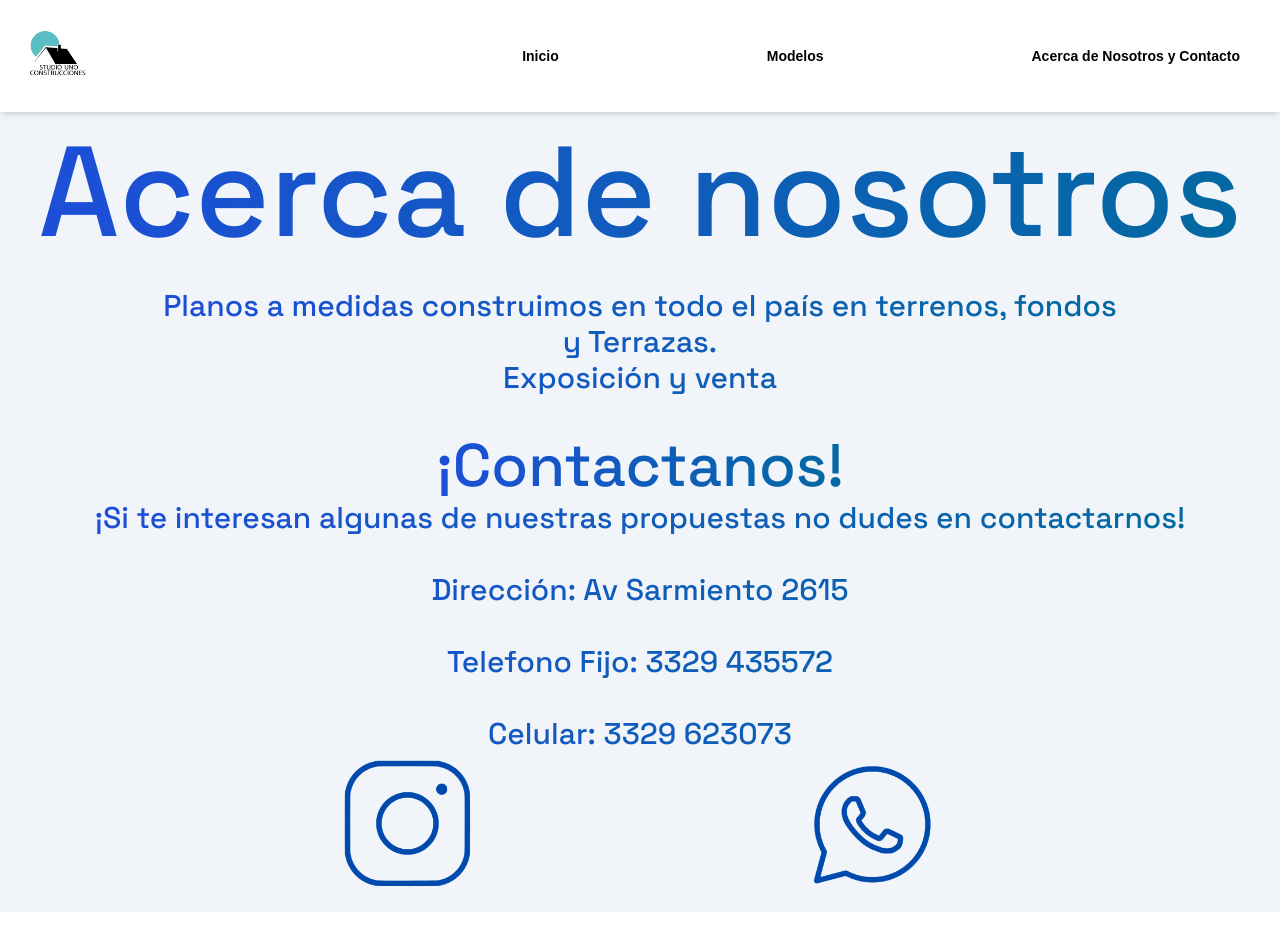
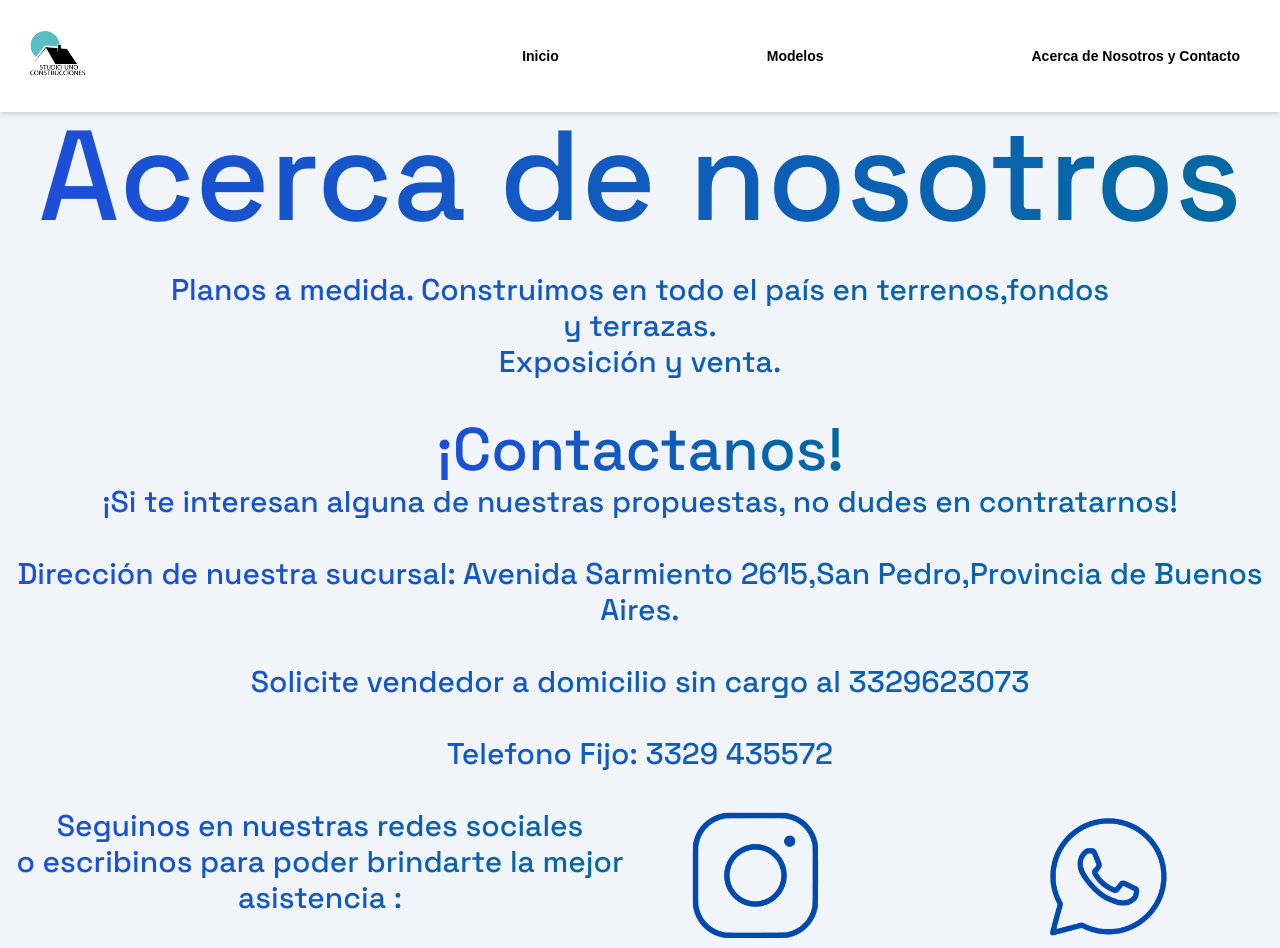
Before and after one commit to Gonza-Butafuoco/Studio-Uno-Construcciones, a React (Create React App) app: page /Aboutus in a window 1280 px wide. Before the commit the page ends 912 px from the top, so only its background shows below. Built offline with nearby package versions, Linux system fonts and the light colour scheme.

Commit message:
Correcion de visuales

```diff
--- a/src/components/organisms/Modelscontainer.jsx
+++ b/src/components/organisms/Modelscontainer.jsx
@@ -28,7 +28,7 @@ export const Modelscontainer = () => {
   ];
 
   return (
-    <div className="container mx-auto grid grid-cols-1   lg:grid-cols-3 gap-4 justify-center">
+    <div className="container mx-auto grid grid-cols-1 lg:grid-cols-3 gap-4 justify-center">
       {modelos.map((modelo, index) => (
         <Link key={index} to={`/model/${modelo.titulo}`}>
           <Model
--- a/src/components/pages/AboutUs.jsx
+++ b/src/components/pages/AboutUs.jsx
@@ -1,41 +1,73 @@
 import React from "react";
 import "../pages/animaciones.css";
-import instagram from "../Resources/Instagram.png"
-import whatsapp from "../Resources/Whatsapp.png"
+import instagram from "../Resources/Instagram.png";
+import whatsapp from "../Resources/Whatsapp.png";
 
 export const AboutUs = () => {
   return (
-    <div className="w-full h-screen bg-slate-100 bg-cover bg-fixed overflow-hidden">
-      <div className="flex flex-col items-center justify-center h-full text-white px-2 md:px-0">
+    <div className="w-full  bg-slate-100  min-h-screen h-full overflow-hidden">
+      <div className="w-full h-full bg-slate-100 bg-cover overflow-hidden">
+        <div className="flex flex-col items-center justify-center h-full  px-2 md:px-0 md:overflow-y-hidden">
           <h1 className="font-space-grotesk text-5xl md:text-9xl bg-gradient-to-r text-transparent from-blue-700  to-sky-700 bg-clip-text mb-8 text-center tracking-in-expand">
             Acerca de nosotros
           </h1>
           <p className="font-space-grotesk text-xl  md:text-3xl md:mx-40 text-center bg-gradient-to-r text-transparent from-blue-700 to-sky-700 bg-clip-text tracking-in-expand ">
-          Planos a medidas construimos en todo el país en terrenos, fondos y
-          Terrazas. <br />
-          Exposición y venta
+            Planos a medida. Construimos en todo el país en terrenos,fondos y
+            terrazas.
+            <br />
+            Exposición y venta.
           </p>
           <h2 className="font-space-grotesk text-3xl md:text-6xl bg-gradient-to-r text-transparent from-blue-700  to-sky-700 bg-clip-text mt-10 text-center tracking-in-expand">
             ¡Contactanos!
           </h2>
           <p className="font-space-grotesk mt-1  text-xl md:text-3xl text-center bg-gradient-to-r text-transparent from-blue-700  to-sky-700 bg-clip-text tracking-in-expand">
-          ¡Si te interesan algunas de nuestras propuestas no dudes en
-          contactarnos!
+            ¡Si te interesan alguna de nuestras propuestas, no dudes en
+            contratarnos!
             <br /> <br />
-          Dirección: Av Sarmiento 2615
+            Dirección de nuestra sucursal: Avenida Sarmiento 2615,San
+            Pedro,Provincia de Buenos Aires.
             <br />
             <br />
-          Telefono Fijo: 3329 435572 <br />
+            Solicite vendedor a domicilio sin cargo al 3329623073 <br />
             <br />
-          Celular: 3329 623073
+            Telefono Fijo: 3329 435572
           </p>
-        <div className="flex flex-row md:space-x-80 space-x-48 ">
-          <a href="https://instagram.com/studio_uno_construcciones?igshid=MWZjMTM2ODFkZg==" target="_blank">
-            <img src={instagram} alt="instagram" className="h-20 w-20 md:h-36 md:w-36 tracking-in-expand" />
+          <div className="flex flex-col md:flex-row md:space-x-8 md:mt-8">
+            <div className="md:w-1/2">
+              <p className="font-space-grotesk mt-1 text-xl md:text-3xl text-center bg-gradient-to-r text-transparent from-blue-700 to-sky-700 bg-clip-text tracking-in-expand">
+                Seguinos en nuestras redes sociales <br />o escribinos para
+                poder brindarte la mejor asistencia :
+              </p>
+            </div>
+            <div className="flex flex-row mt-4 md:mt-0">
+              <div className="hover:-translate-y-1 hover:scale-110 hover:bg-teal-200 hover:rounded-lg ease-in-out delay-150 duration-300 ml-10 md:ml-3">
+                <a
+                  href="https://instagram.com/studio_uno_construcciones?igshid=MWZjMTM2ODFkZg=="
+                  target="_blank"
+                  rel="noopener noreferrer"
+                >
+                  <img
+                    src={instagram}
+                    alt="instagram"
+                    className="h-14 w-14 md:h-36 md:w-36 tracking-in-expand"
+                  />
                 </a>
-          <a href="https://wa.link/128cyf" target="_blank">
-            <img src={whatsapp} alt="whatsapp" className="h-20 w-20 md:h-36 md:w-36 tracking-in-expand" />
+              </div>
+              <div className="hover:-translate-y-1 hover:scale-110 hover:bg-teal-200 hover:rounded-lg ease-in-out delay-150 duration-300 ml-52 md:ml-52">
+                <a
+                  href="https://wa.link/128cyf"
+                  target="_blank"
+                  rel="noopener noreferrer"
+                >
+                  <img
+                    src={whatsapp}
+                    alt="whatsapp"
+                    className="h-14 w-14 md:h-36 md:w-36 tracking-in-expand"
+                  />
                 </a>
+              </div>
+            </div>
+          </div>
         </div>
       </div>
     </div>
--- a/src/components/pages/Home.jsx
+++ b/src/components/pages/Home.jsx
@@ -5,8 +5,8 @@ import sucursal from "../Resources/Sucursal.jpeg";
 
 export const Home = () => {
   return (
-    <div className="w-full h-screen bg-slate-100 bg-cover bg-fixed overflow-hidden">
-      <div className="w-full h-screen bg-slate-100 bg-cover bg-fixed overflow-hidden">
+    <div className="w-full h-full bg-slate-100 bg-cover bg-fixed overflow-hidden">
+      <div className="w-full h-full bg-slate-100 bg-cover bg-fixed overflow-hidden">
         <div className="flex flex-col md:flex-row items-center mt-10 md:mt-10 px-4 md:px-0">
           <div className="flex flex-col  flex-1 mx-auto md:mx-0 md:text-center">
             <div className="flex flex-col items-center">
@@ -25,13 +25,19 @@ export const Home = () => {
               </h2>
             </div>
             <div className="flex flex-col md:flex-row items-start md:items-center">
-              <p className="font-space-grotesk pt-2 md:pl-10 md:pt-20 text-xl md:text-5xl text-left bg-gradient-to-r text-transparent from-blue-700 to-sky-700 bg-clip-text tracking-in-expand max-w-[800px]">
-                Empresa Lider en casas americanas premoldeadas, cabañas y
-                complejos turísticos.
-                <br /> Radicada en san Pedro, prov de Buenos Aires, hace más de
-                10 años contamos con más de 980 casas entregadas en la zona
+              <p className="font-space-grotesk pt-2 md:pl-10 md: text-xl md:text-[42px]/[43px] text-left bg-gradient-to-r text-transparent from-blue-700 to-sky-700 bg-clip-text tracking-in-expand max-w-[800px]">
+                Empresa familiar radicada en San Pedro,Provincia de Buenos
+                Aires.Con más de 10 años de experiencia,contamos con más de 980
+                casas entregadas en la zona y alrededores. <br/>
+                Somos fabricantes,realizamos planos a medida y entregamos su hogar
+                llave en mano en 45 días. Construimos en todo el país en
+                terrenos,fondos y terrazas
               </p>
-              <img src={sucursal} alt="sucursal" className=" pt-2  h-64 w-auto md:h-[480px] md:w-[1000px]" />
+              <img
+                src={sucursal}
+                alt="sucursal"
+                className=" pt-2  h-64 w-auto md:h-[480px] md:w-[1000px]"
+              />
             </div>
           </div>
         </div>
--- a/src/components/pages/ModelsPage.jsx
+++ b/src/components/pages/ModelsPage.jsx
@@ -6,8 +6,8 @@ export const ModelsPage = () => {
   return (
     <div>
       <body>
-    <div className='flex flex-col items-center justify-center bg-slate-100 bg-cover bg-fixed overflow-hidden tracking-in-expand'>
-      <h1 className="text-6xl font-bold animate-pulse mt-10 mb-10 bg-gradient-to-r text-transparent from-blue-700  to-sky-700 bg-clip-text ">Modelos</h1>
+    <div className='flex flex-col items-center min-h-screen h-full bg-slate-100  overflow-hidden tracking-in-expand'>
+      <h1 className="text-6xl font-bold animate-pulse mt-10 md:mt-20 mb-10 bg-gradient-to-r text-transparent from-blue-700  to-sky-700 bg-clip-text ">Modelos</h1>
       <Modelscontainer />
     </div>
       </body>
--- a/src/css/index.css
+++ b/src/css/index.css
@@ -5,3 +5,9 @@
 @import url("https://fonts.googleapis.com/css2?family=Nunito&display=swap");
 @import url("https://fonts.googleapis.com/css2?family=Inter&display=swap");
 @import url('https://fonts.googleapis.com/css2?family=Archivo&display=swap');
+
+* {
+    margin: 0;
+    padding: 0;
+    box-sizing: border-box;
+  }
```
Also changed, not shown: src/App.jsx (+8 -18 lines), 1 other file (tests, documents, lock files or other folders). Lines whose indentation alone changed are shown as unchanged.
